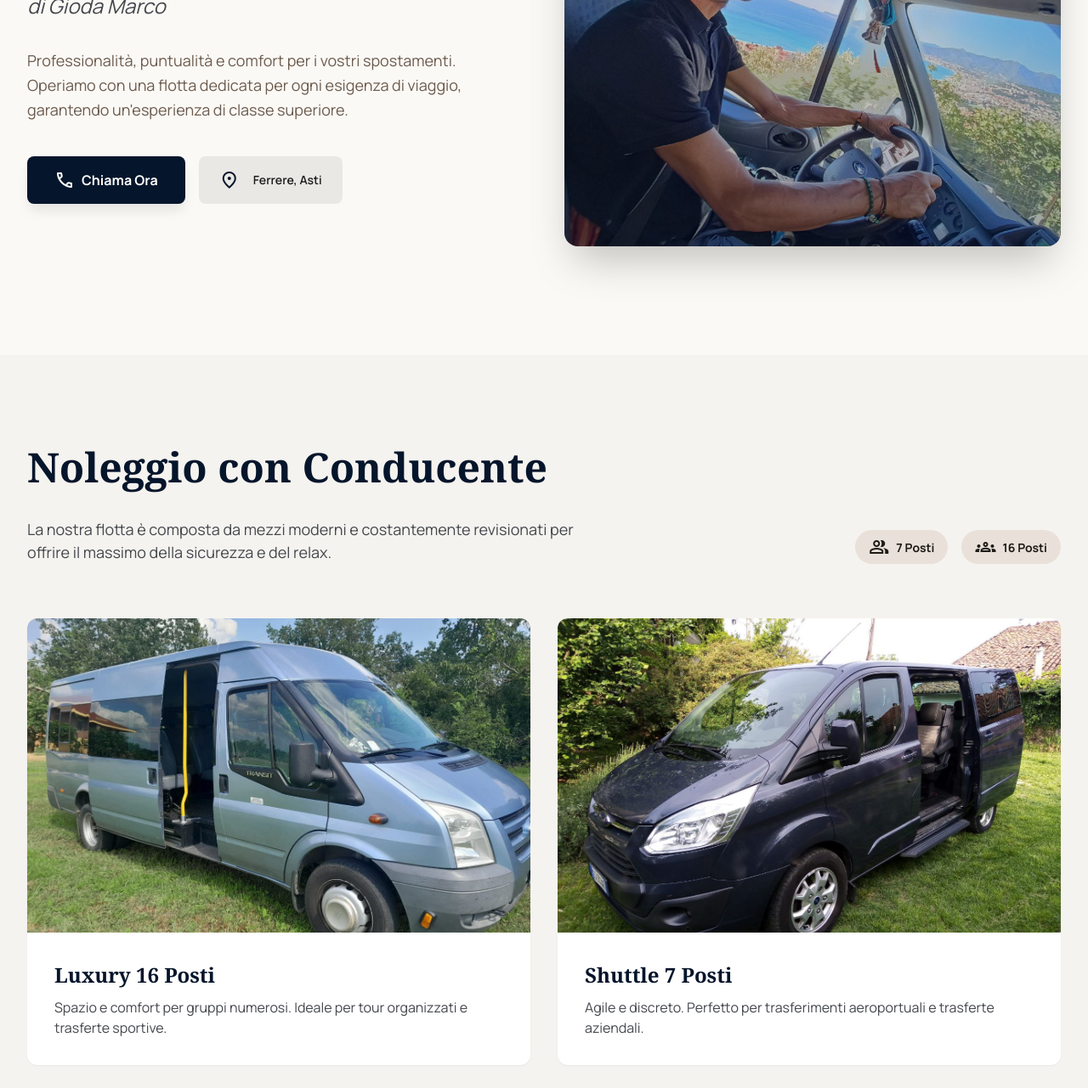
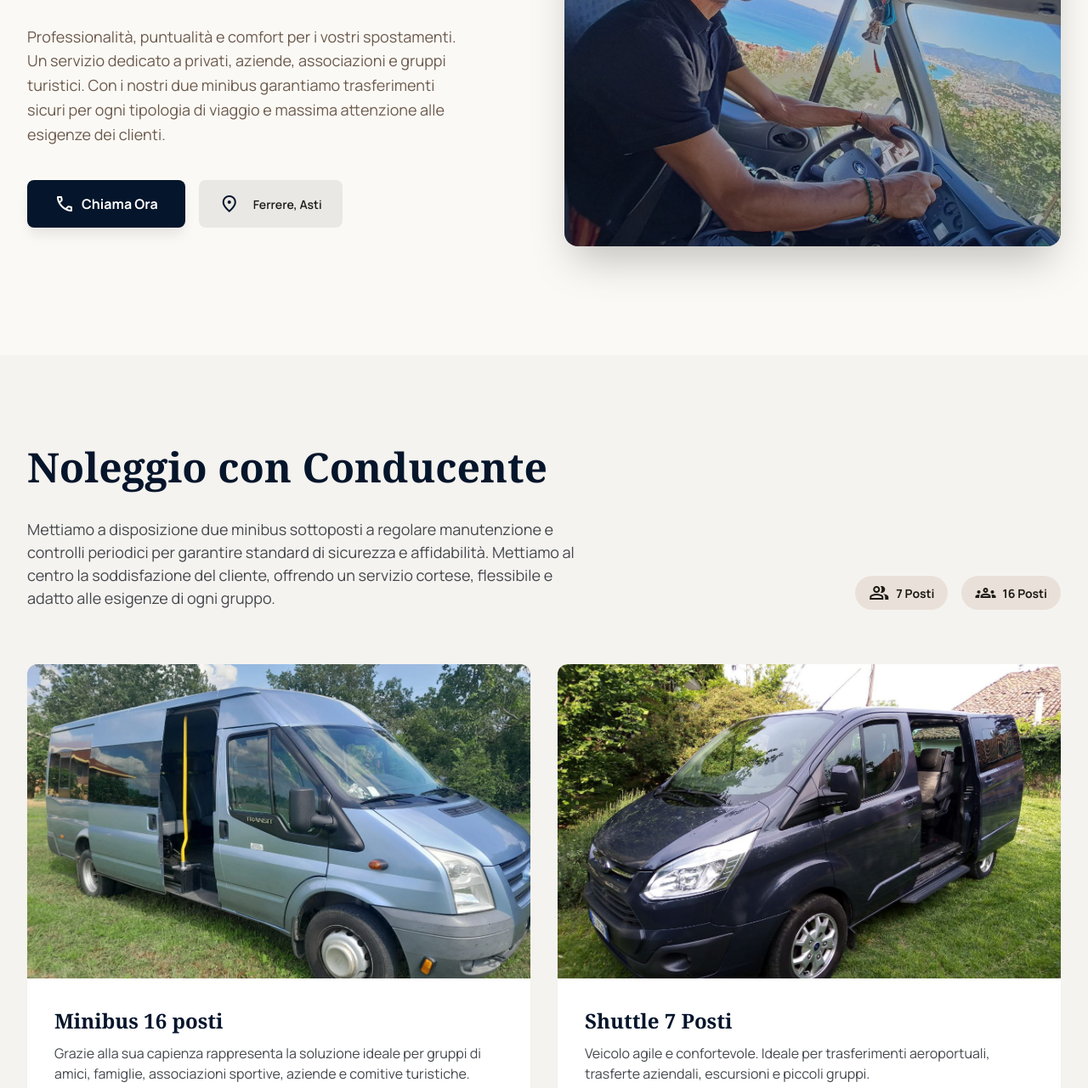
Before and after one commit to zenidreney/gioda-website, a website: page index.html in a window 1280 px wide. Shown: the part 371-1652 px from the top of the page at 85% size. Drawn offline with nearby package versions, Linux system fonts and the light colour scheme.

Commit message:
chore: update text content of paragraph fields in line with requested changes.

```diff
--- a/index.html
+++ b/index.html
@@ -51,8 +51,10 @@
                     <h1 class="hero-title">Gioda SAS</h1>
                     <p class="hero-subtitle">di Gioda Marco</p>
                     <p class="hero-description">
-                        Professionalità, puntualità e comfort per i vostri spostamenti. Operiamo con una flotta dedicata
-                        per ogni esigenza di viaggio, garantendo un'esperienza di classe superiore.
+                        Professionalità, puntualità e comfort per i vostri spostamenti.
+                        Un servizio dedicato a privati, aziende, associazioni e gruppi turistici.
+                        Con i nostri due minibus garantiamo trasferimenti sicuri per ogni tipologia di viaggio e massima
+                        attenzione alle esigenze dei clienti.
                     </p>
                     <div class="hero-actions">
                         <a class="btn-call" href="tel:+393385072211">
@@ -77,8 +79,12 @@
                 <div class="fleet-header">
                     <div class="fleet-title-area">
                         <h2 class="fleet-title">Noleggio con Conducente</h2>
-                        <p class="fleet-subtitle">La nostra flotta è composta da mezzi moderni e costantemente
-                            revisionati per offrire il massimo della sicurezza e del relax.</p>
+                        <p class="fleet-subtitle">
+                            Mettiamo a disposizione due minibus sottoposti a regolare manutenzione e controlli periodici
+                            per garantire standard di sicurezza e affidabilità.
+                            Mettiamo al centro la soddisfazione del cliente, offrendo un servizio cortese, flessibile e
+                            adatto alle esigenze di ogni gruppo.
+                        </p>
                     </div>
                     <div class="fleet-tags">
                         <div class="tag-pill">
@@ -99,9 +105,11 @@
                                 alt="Minibus azzurro della Gioda SAS." />
                         </div>
                         <div class="fleet-card-content">
-                            <h3 class="fleet-card-title">Luxury 16 Posti</h3>
-                            <p class="fleet-card-description">Spazio e comfort per gruppi numerosi. Ideale per tour
-                                organizzati e trasferte sportive.</p>
+                            <h3 class="fleet-card-title">Minibus 16 posti</h3>
+                            <p class="fleet-card-description">
+                                Grazie alla sua capienza rappresenta la soluzione ideale per gruppi di amici, famiglie,
+                                associazioni sportive, aziende e comitive turistiche.
+                            </p>
                         </div>
                     </article>
                     <!-- Sky Blue Vehicle -->
@@ -112,8 +120,10 @@
                         </div>
                         <div class="fleet-card-content">
                             <h3 class="fleet-card-title">Shuttle 7 Posti</h3>
-                            <p class="fleet-card-description">Agile e discreto. Perfetto per trasferimenti aeroportuali
-                                e trasferte aziendali.</p>
+                            <p class="fleet-card-description">
+                                Veicolo agile e confortevole. Ideale per trasferimenti aeroportuali, trasferte
+                                aziendali, escursioni e piccoli gruppi.
+                            </p>
                         </div>
                     </article>
                 </div>
@@ -185,7 +195,8 @@
             <div class="cta-content">
                 <div class="cta-text">
                     <h2 class="cta-title">Hai bisogno di un preventivo?</h2>
-                    <p class="cta-subtitle">Contattaci per una quotazione personalizzata senza impegno.</p>
+                    <p class="cta-subtitle">Contattaci per ricevere informazioni e organizzare il tuo prossimo viaggio
+                        in totale serenità.</p>
                 </div>
                 <div class="btn-cta-group">
                     <a class="btn-cta" href="mailto:marcogioda@gmail.com">
```
Also changed, not shown: alternative-foto.html (+2 -2 lines).
